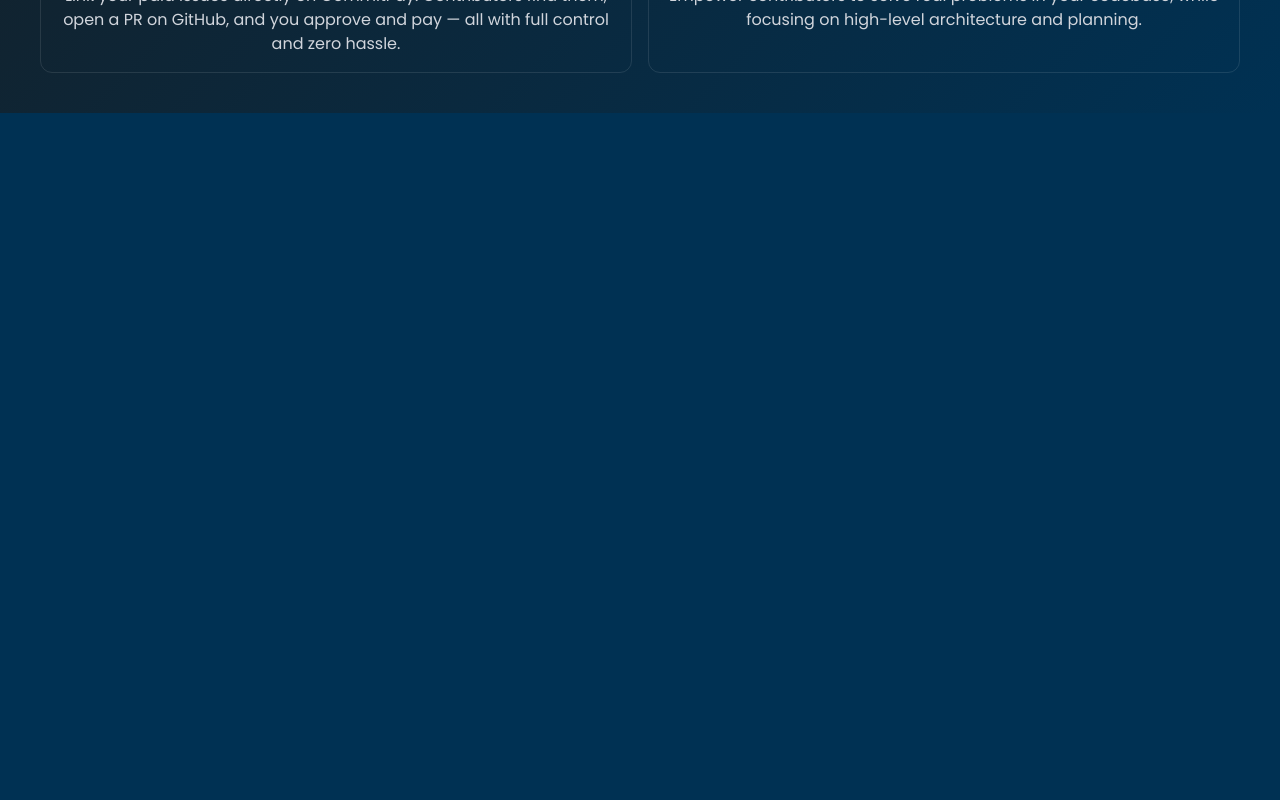
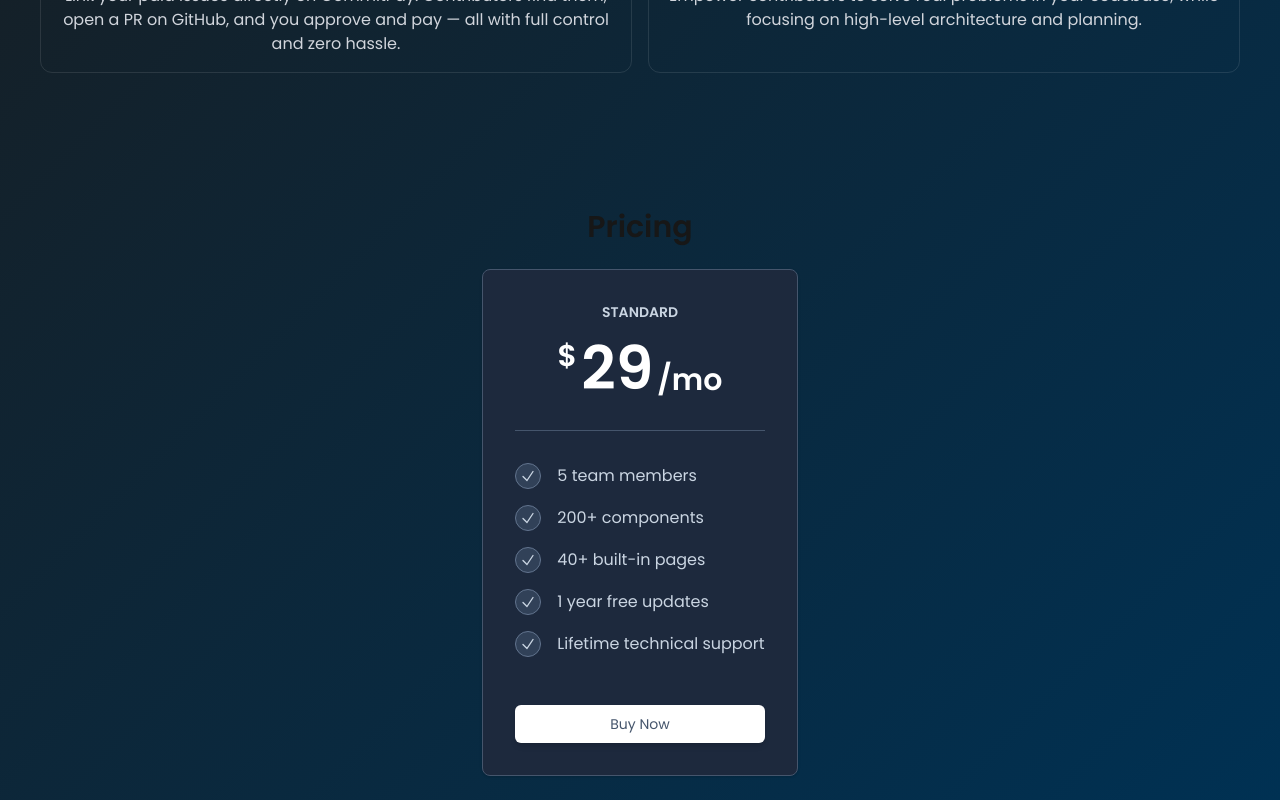
Before and after one commit to mohammadanas51/commitpay-v2, a Next.js app: page / in a window 1280 px wide. Shown: the part 1645-2445 px from the top of the page. Before the commit the page ends 1758 px from the top, so only its background shows below. Built offline with nearby package versions, Linux system fonts and the light colour scheme.

Commit message:
added pricing card

```diff
--- /dev/null
+++ b/src/components/landingPage/Pricing.tsx
@@ -0,0 +1,143 @@
+"use client";
+import React from "react";
+import { Poppins } from "next/font/google";
+import { motion } from "framer-motion";
+
+const poppins = Poppins({
+  weight: ["400", "600"],
+  subsets: ["latin"],
+});
+function Pricing() {
+  return (
+    <motion.div
+      initial={{ opacity: 0 }}
+      whileInView={{ opacity: 1 }}
+      transition={{ duration: 1.5 }}
+      className={`text-center ${poppins.className}`}
+    >
+      <div className={`text-3xl mt-24 font-semibold`}>Pricing</div>
+      <div className="flex justify-center">
+        <div className="flex flex-col rounded-lg bg-slate-800 shadow-sm max-w-96 p-8 my-6 border border-slate-600">
+          <div className="pb-8 m-0 mb-8 text-center text-slate-100 border-b border-slate-600">
+            <p className="text-sm uppercase font-semibold text-slate-300">
+              standard
+            </p>
+            <h1 className="flex justify-center gap-1 mt-4 font-bold text-white text-6xl">
+              <span className="text-3xl">$</span>29
+              <span className="self-end text-3xl">/mo</span>
+            </h1>
+          </div>
+          <div className="p-0">
+            <ul className="flex flex-col gap-4">
+              <li className="flex items-center gap-4">
+                <span className="p-1 border rounded-full border-slate-500 bg-slate-700">
+                  <svg
+                    xmlns="http://www.w3.org/2000/svg"
+                    fill="none"
+                    viewBox="0 0 24 24"
+                    strokeWidth="2"
+                    stroke="currentColor"
+                    className="w-4 h-4 text-slate-300"
+                  >
+                    <path
+                      strokeLinecap="round"
+                      strokeLinejoin="round"
+                      d="M4.5 12.75l6 6 9-13.5"
+                    />
+                  </svg>
+                </span>
+                <p className="text-slate-300">5 team members</p>
+              </li>
+              <li className="flex items-center gap-4">
+                <span className="p-1 border rounded-full border-slate-500 bg-slate-700">
+                  <svg
+                    xmlns="http://www.w3.org/2000/svg"
+                    fill="none"
+                    viewBox="0 0 24 24"
+                    strokeWidth="2"
+                    stroke="currentColor"
+                    className="w-4 h-4 text-slate-300"
+                  >
+                    <path
+                      strokeLinecap="round"
+                      strokeLinejoin="round"
+                      d="M4.5 12.75l6 6 9-13.5"
+                    />
+                  </svg>
+                </span>
+                <p className="text-slate-300">200+ components</p>
+              </li>
+              <li className="flex items-center gap-4">
+                <span className="p-1 border rounded-full border-slate-500 bg-slate-700">
+                  <svg
+                    xmlns="http://www.w3.org/2000/svg"
+                    fill="none"
+                    viewBox="0 0 24 24"
+                    strokeWidth="2"
+                    stroke="currentColor"
+                    className="w-4 h-4 text-slate-300"
+                  >
+                    <path
+                      strokeLinecap="round"
+                      strokeLinejoin="round"
+                      d="M4.5 12.75l6 6 9-13.5"
+                    />
+                  </svg>
+                </span>
+                <p className="text-slate-300">40+ built-in pages</p>
+              </li>
+              <li className="flex items-center gap-4">
+                <span className="p-1 border rounded-full border-slate-500 bg-slate-700">
+                  <svg
+                    xmlns="http://www.w3.org/2000/svg"
+                    fill="none"
+                    viewBox="0 0 24 24"
+                    strokeWidth="2"
+                    stroke="currentColor"
+                    className="w-4 h-4 text-slate-300"
+                  >
+                    <path
+                      strokeLinecap="round"
+                      strokeLinejoin="round"
+                      d="M4.5 12.75l6 6 9-13.5"
+                    />
+                  </svg>
+                </span>
+                <p className="text-slate-300">1 year free updates</p>
+              </li>
+              <li className="flex items-center gap-4">
+                <span className="p-1 border rounded-full border-slate-500 bg-slate-700">
+                  <svg
+                    xmlns="http://www.w3.org/2000/svg"
+                    fill="none"
+                    viewBox="0 0 24 24"
+                    strokeWidth="2"
+                    stroke="currentColor"
+                    className="w-4 h-4 text-slate-300"
+                  >
+                    <path
+                      strokeLinecap="round"
+                      strokeLinejoin="round"
+                      d="M4.5 12.75l6 6 9-13.5"
+                    />
+                  </svg>
+                </span>
+                <p className="text-slate-300">Lifetime technical support</p>
+              </li>
+            </ul>
+          </div>
+          <div className="p-0 mt-12">
+            <button
+              className="min-w-32 w-full rounded-md bg-white py-2 px-4 border border-transparent text-center text-sm text-slate-600 transition-all shadow-md hover:shadow-lg focus:bg-white/90 focus:shadow-none active:bg-white/90 hover:bg-white/90 active:shadow-none disabled:pointer-events-none disabled:opacity-50 disabled:shadow-none"
+              type="button"
+            >
+              Buy Now
+            </button>
+          </div>
+        </div>
+      </div>
+    </motion.div>
+  );
+}
+
+export default Pricing;
--- a/src/components/landingPage/landingPage.tsx
+++ b/src/components/landingPage/landingPage.tsx
@@ -5,6 +5,7 @@ import CtaButtons from './CtaButtons';
 import HowItWorks from './HowItWorks';
 import ContributorBenefits from './ContributorBenefits';
 import MaintainerBenefits from './MaintainerBenefits';
+import Pricing from './Pricing';
 
 function LandingPage() {
   return (
@@ -15,6 +16,7 @@ function LandingPage() {
       <HowItWorks />
       <ContributorBenefits />
       <MaintainerBenefits/>
+      <Pricing/>
     </>
   );
 }
```
